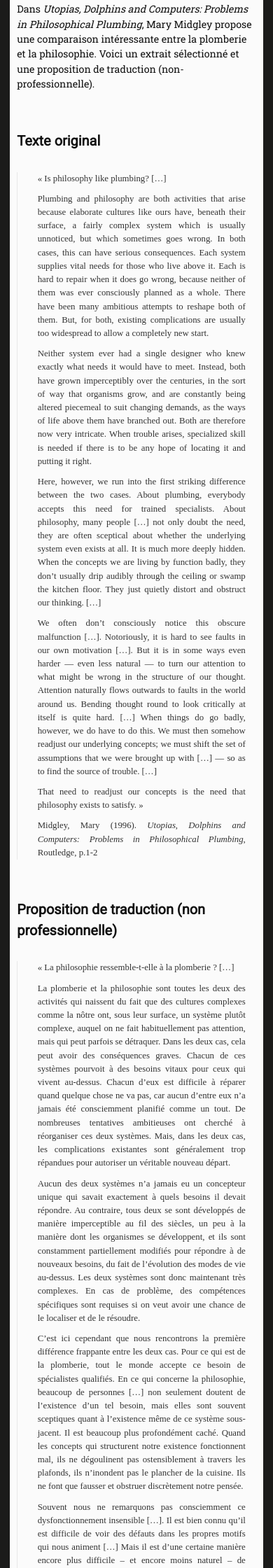
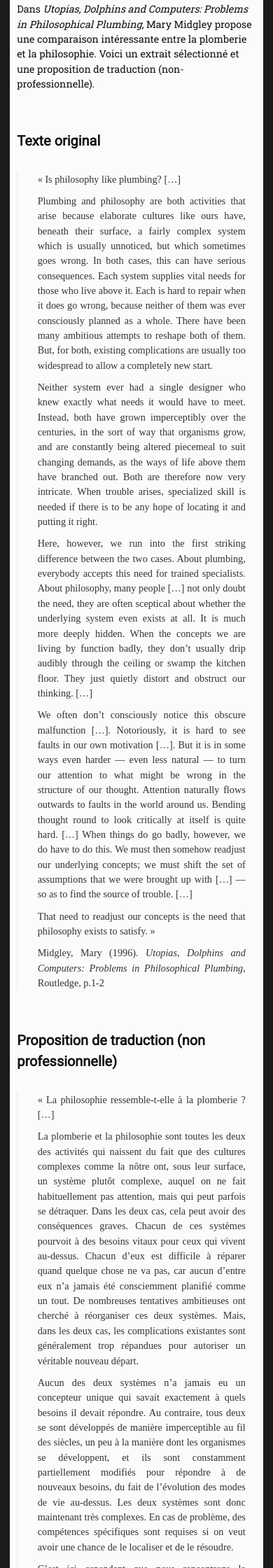
Before and after one commit to eyssette/Blog, a Jekyll site: the page built from _posts/2021-04-28-la-philosophie-c-est-comme-la-plomberie.md, in a window 390 px wide. Shown: the part 379-2619 px from the top of the page at 70% size. Built offline with Jekyll 4.4.1, drawn with Linux system fonts in a browser that asks for light colours; nearby versions of some CDN libraries; some web fonts are replaced.

Commit message:
Update custom-styles.scss

```diff
--- a/_sass/hamilton/custom-styles.scss
+++ b/_sass/hamilton/custom-styles.scss
@@ -137,5 +137,5 @@ blockquote p em {font-style:italic;}
 
 @media screen and (max-width: 600px) {
 	.site-main {border-radius:15px 15px 0 0; padding:10px;}
-  blockquote {font-size:0.9em!important; color:#333!important;}
+  blockquote {font-size:1em!important; color:#333!important;}
 }
```
